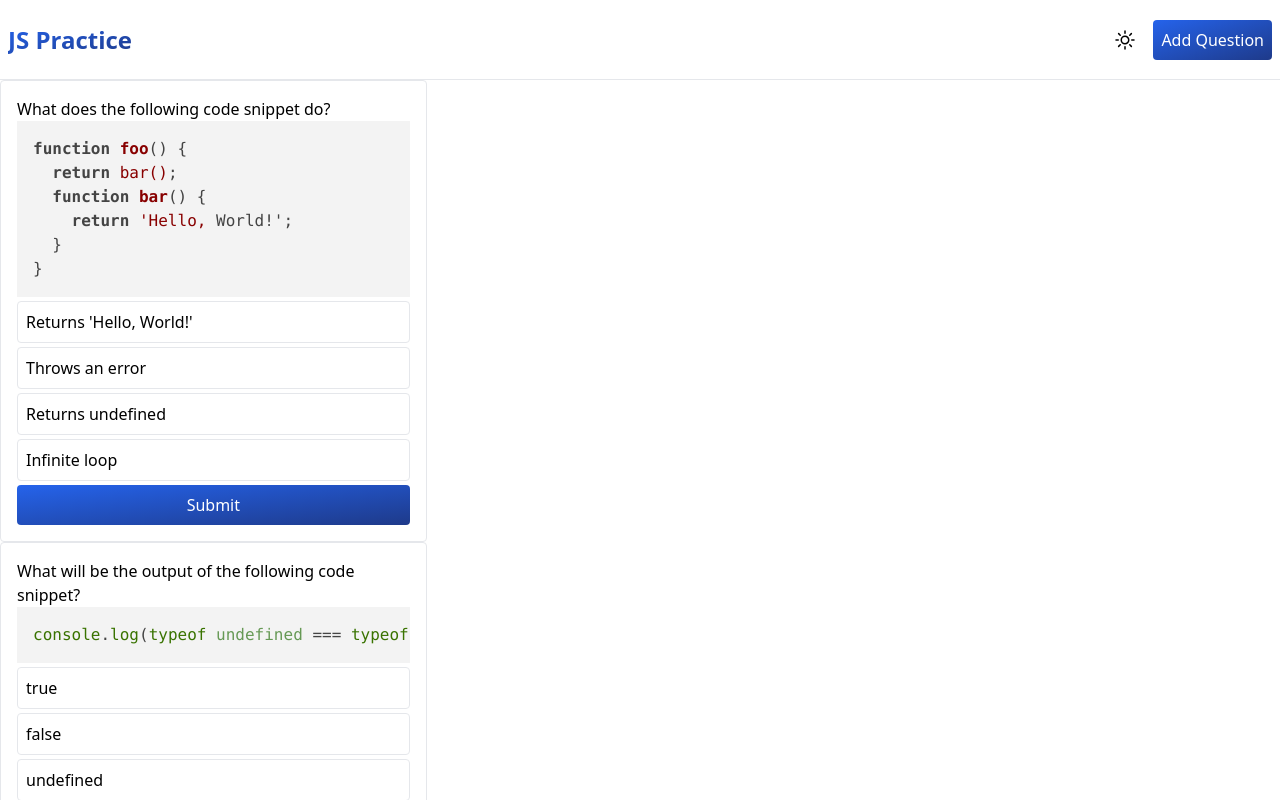
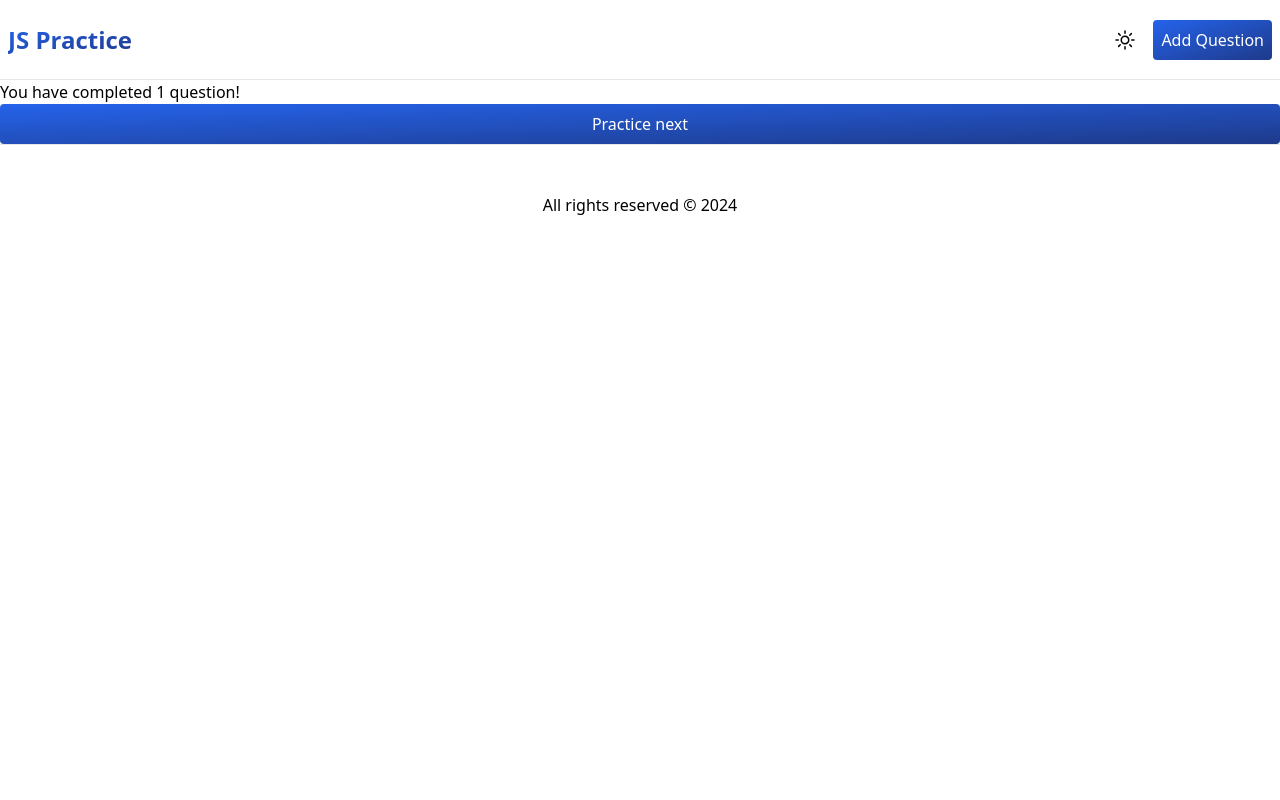
Before and after one commit to ashsajal1/js-practice-app, a React (Vite) app: page /quiz in a window 1280 px wide. Both pictures are taken after a click on the element "Submit". Shown: the top 800 px of the page. Built offline with nearby package versions, Linux system fonts and the light colour scheme.

Commit message:
complete quiz and go to next question

```diff
--- a/src/lib/quiz.ts
+++ b/src/lib/quiz.ts
@@ -1,4 +1,4 @@
-interface QuizQuestion {
+export interface QuizQuestionType {
     id: number;
     question: string;
     code?: string;
@@ -10,7 +10,7 @@ interface QuizQuestion {
     lang: string;
   }
 
-  export const quizQuestions: QuizQuestion[] = [
+  export const quizQuestions: QuizQuestionType[] = [
     {
       id: 1,
       question: "What does the following code snippet do?",
--- a/src/pages/quiz.tsx
+++ b/src/pages/quiz.tsx
@@ -1,10 +1,13 @@
 // import QuizQuestion from "../components/ui/quiz-question";
 import hljs from 'highlight.js';
 import 'highlight.js/styles/default.css';
-import { useEffect } from "react";
-import { quizQuestions } from '../lib/quiz';
+import { useEffect, useState } from "react";
+import { QuizQuestionType, quizQuestions } from '../lib/quiz';
 
 export default function Quiz() {
+    const [currentQuestinIndex, setCurrentQuestinIndex] = useState(0);
+    const [curretnQuestion, setCurrentQuestion] = useState<QuizQuestionType | null>(null)
+    const [isCompletedCurrentQuiz, setIsCompletedCurrentQuiz] = useState(false)
     useEffect(() => {
         document.querySelectorAll('pre code').forEach((block) => {
             if (block instanceof HTMLElement) {
@@ -13,23 +16,32 @@ export default function Quiz() {
         });
     }, []);
 
+    useEffect(() => {
+        setCurrentQuestion(quizQuestions[currentQuestinIndex])
+    }, [currentQuestinIndex]);
+
+    if (isCompletedCurrentQuiz) {
+        return <>
+            <h1>You have completed {currentQuestinIndex + 1} question!</h1>
+            <div className='btn' onClick={() => {setCurrentQuestinIndex(prevIndex => prevIndex + 1); setIsCompletedCurrentQuiz(false)}}>Practice next</div>
+        </>
+    }
+
     return (
         <>
-            {quizQuestions.map(quiz => (
-                <div>
-                    <div className="w-full md:w-1/3 border p-6 md:p-4 rounded">
-                        <p>{quiz.question}</p>
+            <div>
+                <div className="w-full md:w-1/3 border p-6 md:p-4 rounded">
+                    <p>{curretnQuestion?.question}</p>
 
-                        {quiz.code && <pre><code>{quiz.code}</code></pre>}
+                    {curretnQuestion?.code && <pre><code>{curretnQuestion.code}</code></pre>}
 
-                        <div>
-                            {quiz.options?.map(i => <div className="p-2 rounded border my-1">{i}</div>)}
-                        </div>
+                    <div>
+                        {curretnQuestion?.options?.map(i => <div className="p-2 rounded border my-1">{i}</div>)}
+                    </div>
 
-                        <div className="btn">Submit</div>
-                    </div>
+                    <div onClick={() => { setIsCompletedCurrentQuiz(true) }} className="btn">Submit</div>
                 </div>
-            ))}
+            </div>
         </>
     )
 }
```
